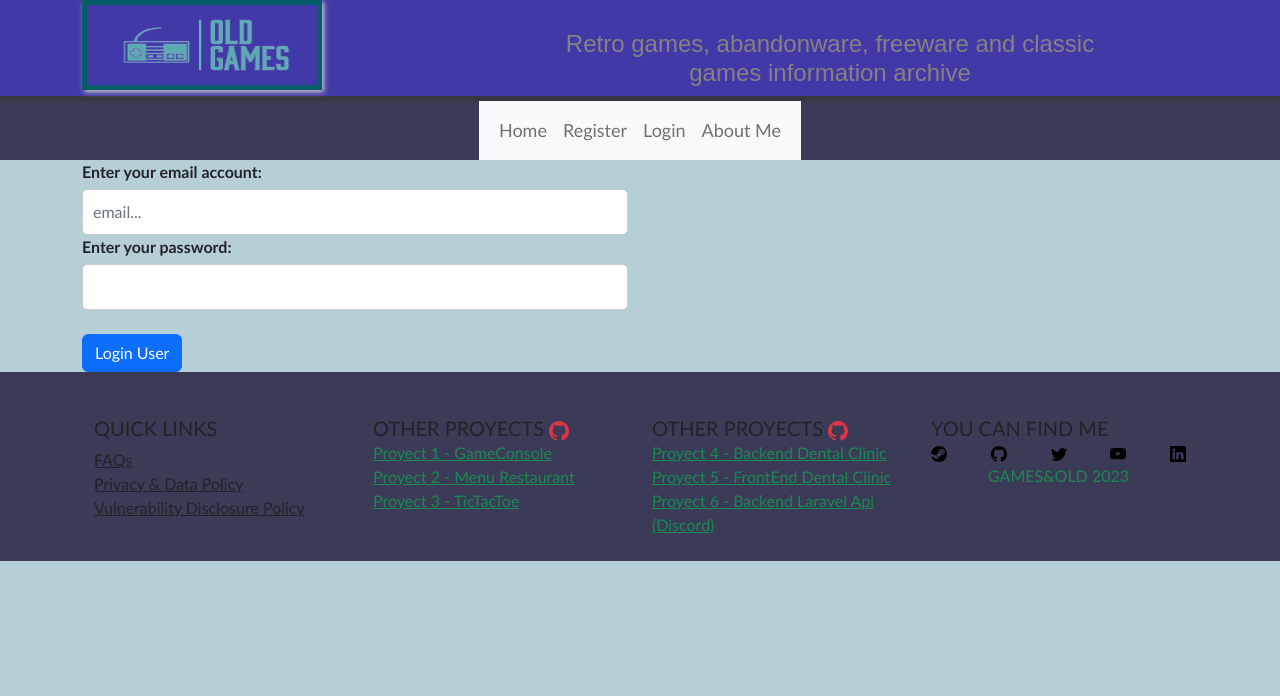
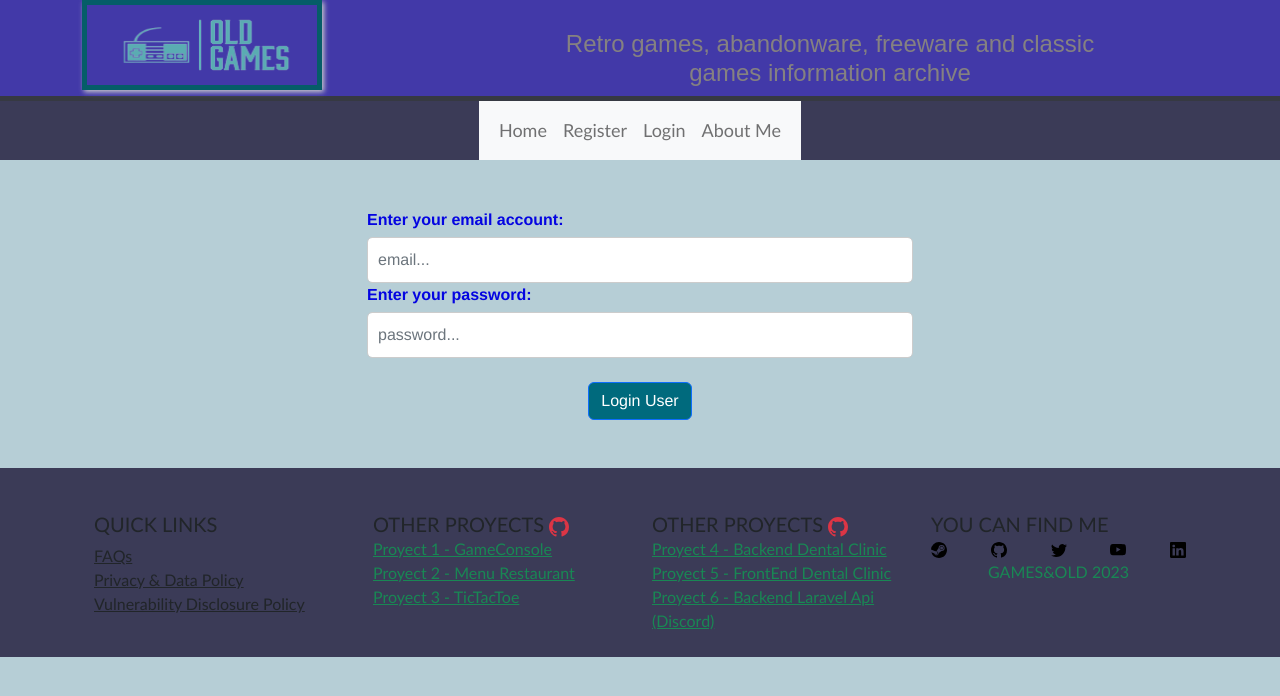
Before and after one commit to AlvaroBernabe/aba-geekshubs-fsd-val-Front-Final-Proyect, a React (Vite) app in the folder FrontFinal/: page /login in a window 1280 px wide. Shown: the top 696 px of the page. Built offline with nearby package versions, Linux system fonts and the light colour scheme.

Commit message:
feat: Login Form ready again from JWT to Sanctum and Welcome error added

```diff
--- a/FrontFinal/src/layout/home/Home.jsx
+++ b/FrontFinal/src/layout/home/Home.jsx
@@ -4,40 +4,10 @@ import img1 from "../../assets/images/tarzanreview.png";
 import img2 from "../../assets/images/commandos.png";
 import img3 from "../../assets/images/contra.png";
 import img4 from "../../assets/images/sidcivilization.png";
-import { logoutUser } from "../services/apiCalls";
-import { userData, userout } from "../userSlice";
-import { useDispatch, useSelector } from "react-redux";
-import axios from 'axios';
-
 
 export const Home = () => {
-  const credencialesRedux = useSelector(userData);
-  const dispatch = useDispatch();
-
-  console.log(credencialesRedux);
-  const logout = () => {
-    axios.post('http://localhost:8000/api/logout', credencialesRedux.credentials.token)
-      .then(response => {
-        // Limpiar los datos del usuario en el estado de la aplicación
-        // y redirigir al usuario a la página de inicio de sesión
-      })
-      .catch(error => {
-        console.log(error);
-      });
-  };
-
-  // const logout = () => {
-
-  //   logoutUser(credencialesRedux.credentials.token)
-  //   .then(() => {
-  //       dispatch(userout({ credentials: {}, token: ""  }));
-  //       console.log("Token Borrado Correctamente")
-  //     })
-  //     .catch((error) => console.log(error));
-  //   }
   return (
     <>
-    <button onClick={logout}>delete token</button>
       <div className="container p-4">
         <h4>
           <b>Wellcome to my First Serious Proyect in life called GAMES&OLD</b>
@@ -93,7 +63,6 @@ export const Home = () => {
         </div>
         <p>You can find more in the News Section</p>
         <h3>LATEST GAMES ADDED</h3>
-
       </div>
     </>
   );
--- a/FrontFinal/src/layout/login/Login.jsx
+++ b/FrontFinal/src/layout/login/Login.jsx
@@ -4,17 +4,25 @@ import { InputText } from "../../components/InputText/InputText";
 import { loginUser } from "../services/apiCalls";
 import { useNavigate } from "react-router-dom";
 import { useDispatch } from "react-redux";
-import { Button, Col, Container, Form, OverlayTrigger, Row, Tooltip } from "react-bootstrap";
+import { Button, Card, Col, Container, Form, ListGroup, OverlayTrigger, Row, Tooltip } from "react-bootstrap";
 
 export const Login = () => {
   const navigate = useNavigate();
   const dispatch = useDispatch();
   const [welcome, setWelcome] = useState("");
 
+  const renderTooltip = (props) => (
+    <Tooltip id="ButtonRegister-tooltip" {...props}>
+      You must enter a Valid User First
+    </Tooltip>
+  )
+
   const [credenciales, setCredenciales] = useState({
     email: "",
     password: "",
   });
+
+
 
   const inputHandler = (e) => {
     setCredenciales((prevState) => ({
@@ -22,6 +30,8 @@ export const Login = () => {
       [e.target.name]: e.target.value,
     }));
   };
+  const [registerAct, setRegisterAct] = useState(false);
+
 
   const checkError = (e) => { };
 
@@ -33,7 +43,7 @@ export const Login = () => {
           token: respuesta.data.token,
           usuario: respuesta.data.data,
         };
-          // console.log("esto es datos backend",datosBackend)
+        //   console.log("esto es datos backend",datosBackend)
         let nombre = datosBackend.usuario.email;
         dispatch(login({ credentials: datosBackend }));
         setWelcome(`Bienvenid@ de nuevo ${nombre}`);
@@ -41,22 +51,29 @@ export const Login = () => {
           navigate("/");
         }, 3000);
       })
-      .catch((error) => setWelcome(`Error email/password`, error));
-
+      .catch((error) => {
+        console.log(error);
+        setWelcome(`Email or Password incorrect`);
+        setTimeout(() => {
+          window.location.reload(true);
+        }, 2000);
+      })
   };
-  console.log(credenciales, "esto es user")
   return (
     <>
-      <div className="divPrincipal">
-        <div className="loginDesign">
+      <div>
         {welcome !== "" ? (
-            <div>{welcome}</div>
+          <div className="divWellcome">
+            <Card>
+              <Card.Header>{welcome}</Card.Header>
+            </Card>
+          </div>
         ) : (
           <div>
             <Container>
-                <Row className="LoginForm">
+              <Row className="AllLoginForm">
                 <Col lg={6}>
-                    <Form className="formLogin">
+                  <Form className="FormLogin">
                     <Form.Group>
                       <Form.Label>Enter your email account:</Form.Label>
                       <InputText
@@ -77,21 +94,25 @@ export const Login = () => {
                         type={"password"}
                         name={"password"}
                         maxLength={64}
-                          placeholder={""}
+                        placeholder={"password..."}
                         required={true}
                         changeFunction={(e) => inputHandler(e)}
                         blurFunction={(e) => checkError(e)}
                       />
                     </Form.Group>
                     <br />
+                    <div className="ButtonLogin">
+                      <OverlayTrigger
+                        placement="right"
+                        delay={{ show: 100, hide: 300 }}
+                        overlay={renderTooltip}
+                      >
                         <Button
-                        className="botonLog"
-                        variant="primary"
+                          className="registerSendAct"
                           onClick={() => logMe()}
                         >
-                        {" "}
                           Login User
-                      </Button>
+                        </Button></OverlayTrigger></div>
                   </Form>
                 </Col>
               </Row>
@@ -99,7 +120,6 @@ export const Login = () => {
           </div>
         )}
       </div>
-      </div>
     </>
   );
 };
```
Lines whose indentation alone changed are shown as unchanged.
